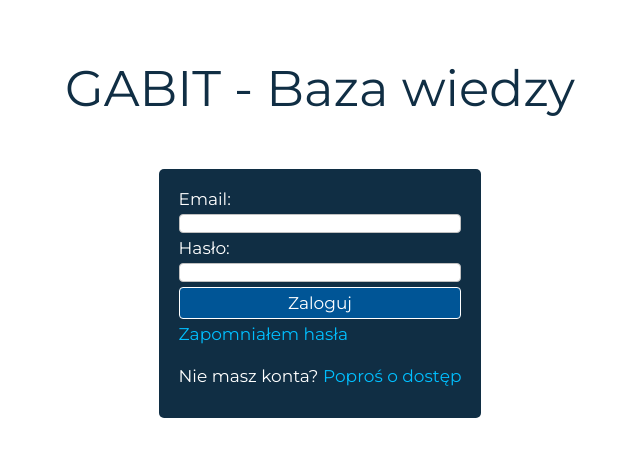
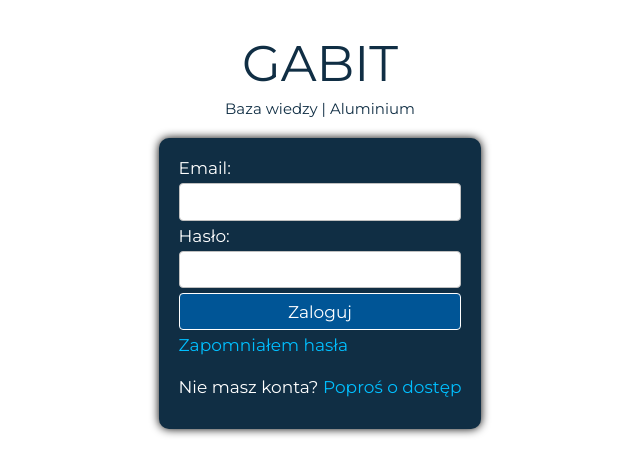
Before and after one commit to lincoln06/catalogsApp, a Symfony app: template templates/login/index.html.twig in a window 1280 px wide; the page is wider, and only the part inside the window is pictured. Shown: the top 475 px of that part, without its empty margins (320-960 px from the left). Run offline with Twig, Linux system fonts and the light colour scheme; the template is opened without the code that fills it, so the values that code supplies are empty; some libraries are stand-ins or nearby versions.

Commit message:
Fixed login page styling and privilege verification for report solving

```diff
--- a/src/Controller/LoginController.php
+++ b/src/Controller/LoginController.php
@@ -14,6 +14,7 @@ class LoginController extends AbstractController
     public function index(AuthenticationUtils $authenticationUtils): Response
     {
         $error = $authenticationUtils->getLastAuthenticationError();
+        if($error) $error = 'Nieprawidłowe dane logowania';
         $lastUsername = $authenticationUtils->getLastUsername();
         return $this->render('login/index.html.twig', [
             'last_username' => $lastUsername,
--- a/src/Controller/ReportController.php
+++ b/src/Controller/ReportController.php
@@ -8,6 +8,7 @@ use App\Form\ReportType;
 use App\Repository\ReportRepository;
 use App\Services\GetReportsListService;
 use App\Services\MailerService;
+use App\Services\UserPrivilegeValidatingService;
 use Symfony\Bundle\SecurityBundle\Security;
 use Symfony\Component\HttpFoundation\Response;
 use Symfony\Component\Routing\Annotation\Route;
@@ -54,7 +55,7 @@ class ReportController extends MainController
         ]);
     }
     #[Route('/report/solve/{id}', name: 'app_solve_report')]
-    public function solveReport(Request $request, ReportRepository $reportRepository, Security $security, MailerService $mailerService, int $id): Response
+    public function solveReport(Request $request, ReportRepository $reportRepository, UserPrivilegeValidatingService $userPrivilegeValidatingService, MailerService $mailerService, int $id): Response
     {
         $report = $reportRepository->find($id);
         if(!$report)
@@ -63,8 +64,7 @@ class ReportController extends MainController
                 'message' => 'Brak raportu'
                 ]);
         }
-        $roles = $security->getUser()->getRoles();
-        $isLoggedUserAbleToSolve = in_array($report->getCategory()->getRole(), $roles);
+        $isLoggedUserAbleToSolve = $userPrivilegeValidatingService->checkManageReportPrivileges($report);
         if(!$isLoggedUserAbleToSolve)
         {
             return $this->render('error_page/index.html.twig', [
--- a/templates/login/index.html.twig
+++ b/templates/login/index.html.twig
@@ -24,7 +24,8 @@
             color: #fff;
             display: flex;
             flex-direction: column;
-            border-radius: 5px;
+            border-radius: 10px;
+            box-shadow: 0 0 10px #000;
         }
         section form {
             display: flex;
@@ -33,26 +34,37 @@
         section form>input,label,button,span {
             margin-top: 5px;
         }
-        .logo-placeholder {
+        #logo-placeholder {
             display: flex;
-            width: 100%;
-            font-size: 50px;
+            width: 200px;
             color: #102E44;
             justify-content: center;
-            padding: 50px;
+            flex-direction: column;
+            text-align: center;
+            padding: 20px;
+        }
+        .logo-placeholder-big {
+            font-size: 50px;
+        }
+        .logo-placeholder-small {
+            font-size: 15px;
         }
         input, button {
+            padding: 5px;
+            height: 1.5em;
             border-radius: 4px;
         }
         input {
             border: 1px solid #c0c0c0;
+            font-size: 17px;
+            font-family: Montserrat, sans-serif;
         }
         button {
+            height: 2.2em;
             margin-top: 5px;
             background-color: #005596;
             color: #fff;
             border: 1px solid #fff;
-            padding: 5px;
             font-size: 17px;
             font-family: Montserrat, sans-serif;
         }
@@ -64,18 +76,25 @@
             color: #c0c0c0;
             text-decoration: none;
         }
+        #error {
+            color: #ff0000;
+            padding: 5px;
+        }
     </style>
 {% endblock %}
 {% block body %}
     {% if message is defined %}
     <h2>{{ message }}</h2>
     {% endif %}
-    {% if error %}
-        <div>{{  error.messageKey|trans(error.messageData, 'security') }}</div>
-    {% endif %}
+
     <main>
-        <div class="logo-placeholder">
-            GABIT - Baza wiedzy
+        <div id="logo-placeholder">
+            <span class="logo-placeholder-big">
+                GABIT
+            </span>
+            <span class="logo-placeholder-small">
+                Baza wiedzy | Aluminium
+            </span>
         </div>
         <section>
             <div>
@@ -95,5 +114,10 @@
                 <p>Nie masz konta? <a href="{{ path('app_register') }}">Poproś o dostęp</a></p>
             </span>
         </section>
+        <div id="error">
+            {% if error %}
+                <div>{{  error }}</div>
+            {% endif %}
+        </div>
     </main>
 {% endblock %}
```
